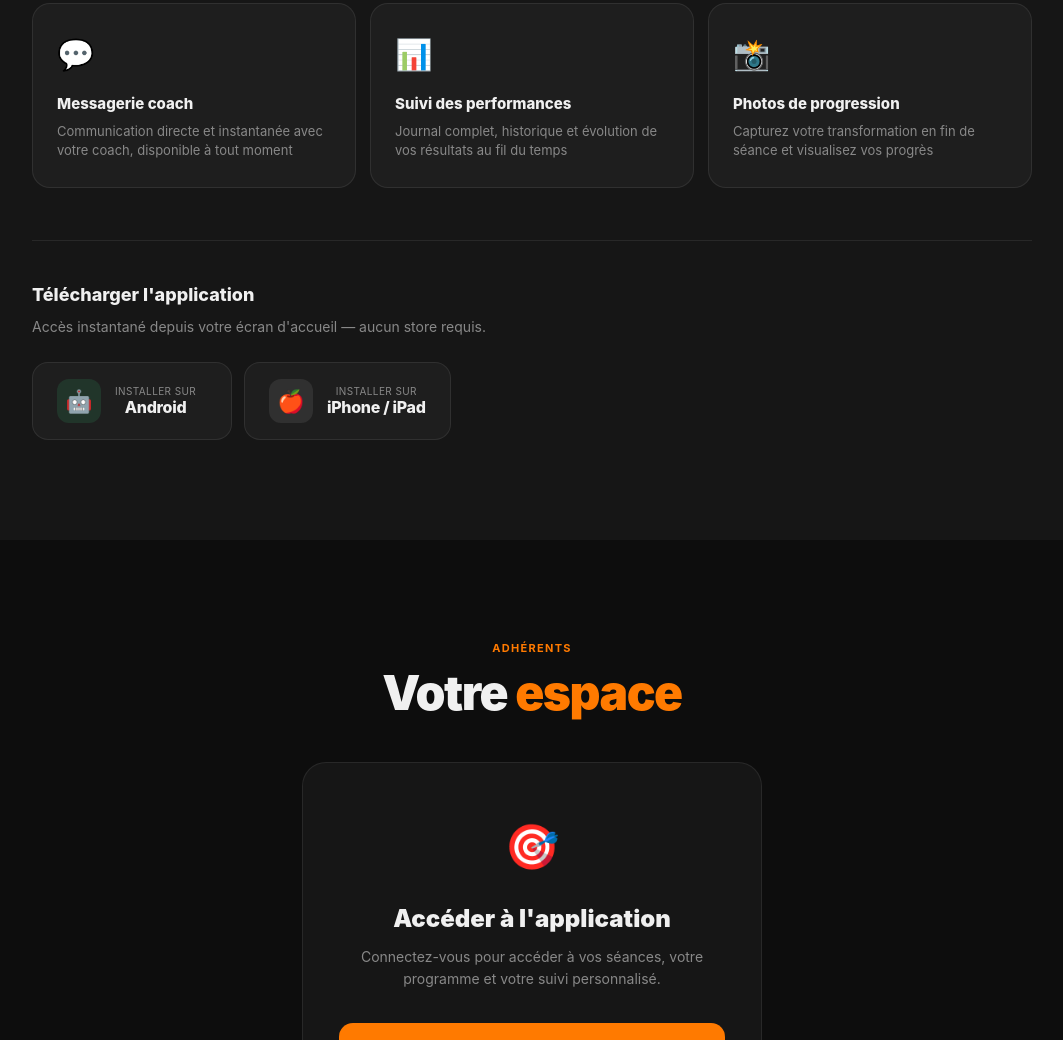
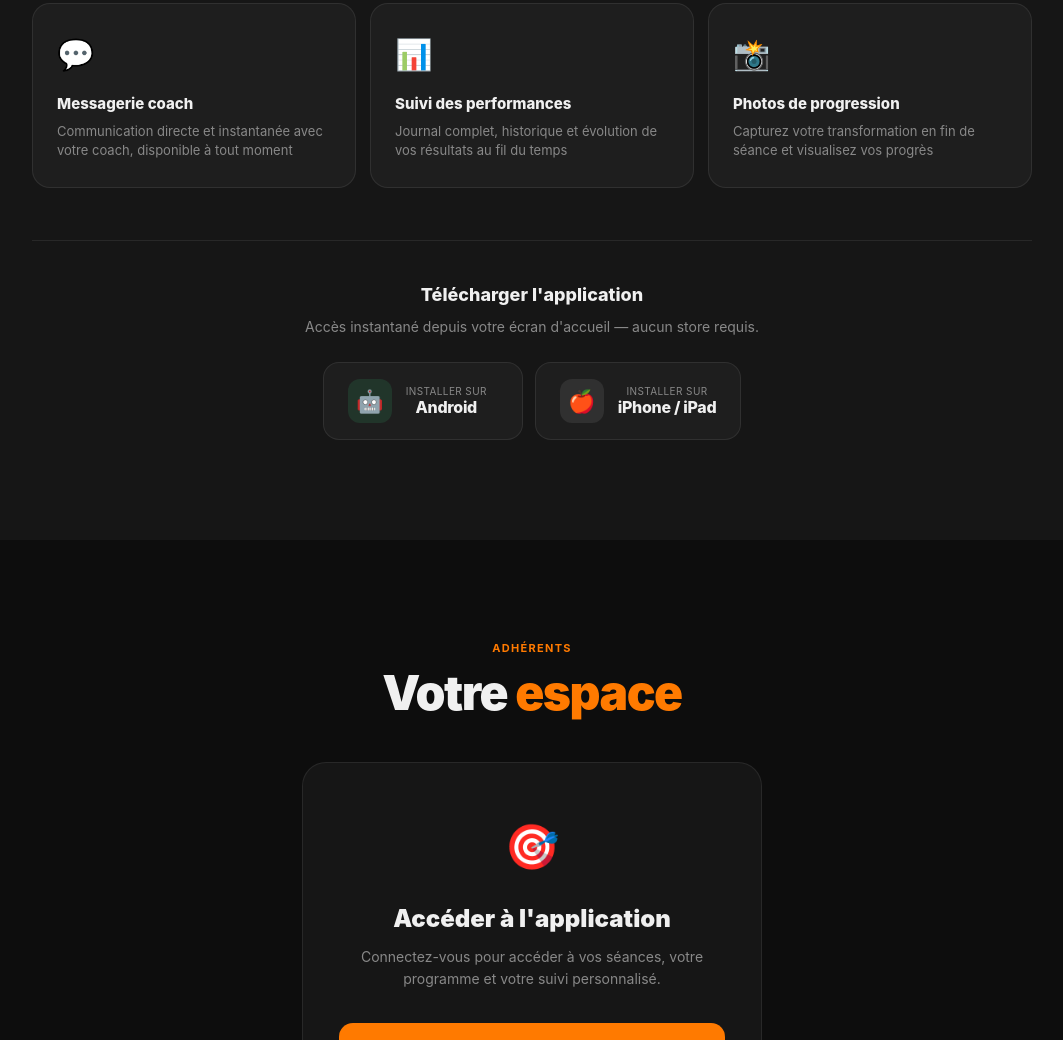
Before and after one commit to Pvsteque/atlas-coach, a website: page public/landing.html in a window 1280 px wide. Shown: the part 3010-4050 px from the top of the page, without its empty margins (108-1171 px from the left). Drawn offline with Linux system fonts and the light colour scheme.

Commit message:
style(app): center download section

```diff
--- a/public/landing.html
+++ b/public/landing.html
@@ -282,10 +282,10 @@ section{padding:100px 24px;}
 .feat-desc{font-size:13px;color:var(--muted);line-height:1.5;}
 
 /* ── DOWNLOAD ──────────────────────────────────── */
-.app-dl{margin-top:52px;padding-top:40px;border-top:1px solid var(--border);}
+.app-dl{margin-top:52px;padding-top:40px;border-top:1px solid var(--border);text-align:center;}
 .app-dl-title{font-size:18px;font-weight:800;margin-bottom:6px;}
 .app-dl-sub{font-size:14px;color:var(--muted);margin-bottom:24px;}
-.dl-btns{display:flex;gap:12px;flex-wrap:wrap;}
+.dl-btns{display:flex;gap:12px;flex-wrap:wrap;justify-content:center;}
 .dl-btn{
   display:flex;align-items:center;gap:14px;
   background:var(--bg3);border:1px solid var(--border);
```
